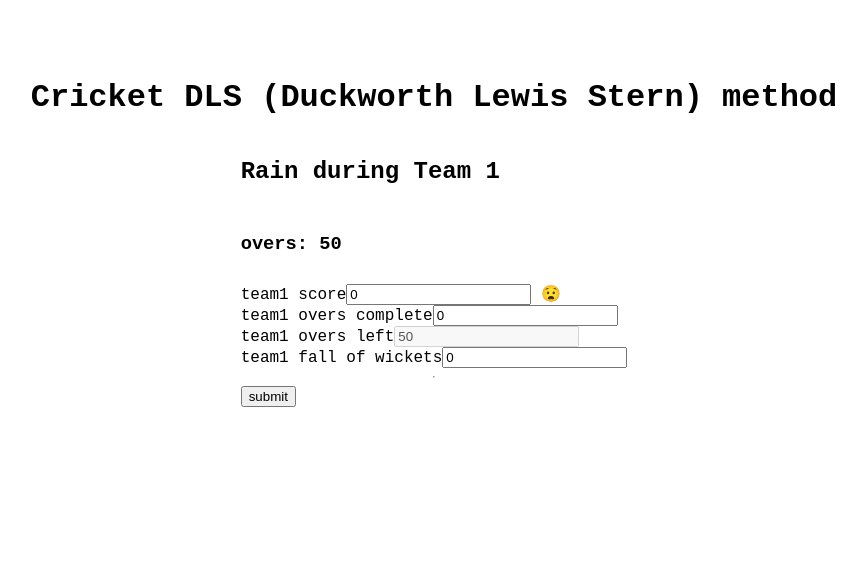
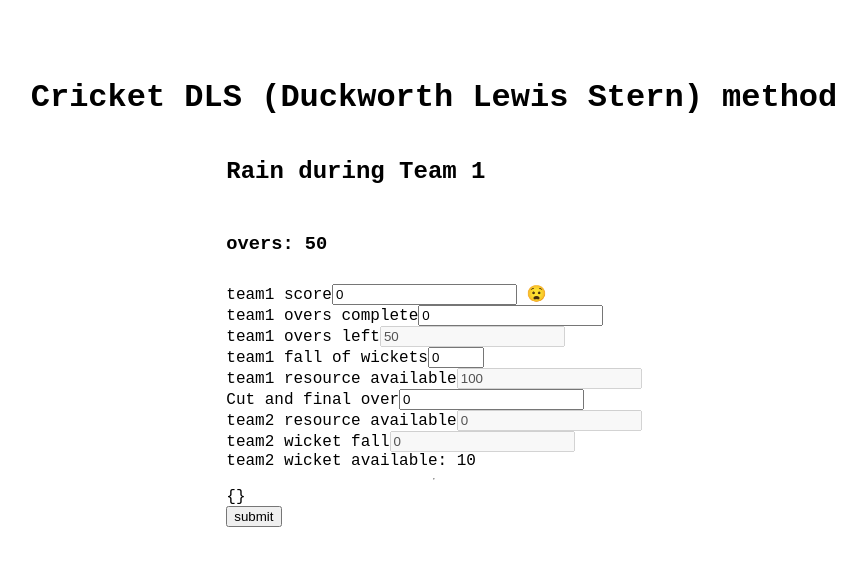
Before and after one commit to Miltonbhowmick/cricket-dls-method, a Nuxt app: page / in a window 1280 px wide. Shown: the top 566 px of the page, without its empty margins (206-1072 px from the left). Built offline with nearby package versions, Linux system fonts and the light colour scheme.

Commit message:
Added resouces properties and calculation but not wokring

```diff
--- a/pages/index.vue
+++ b/pages/index.vue
@@ -9,7 +9,7 @@
 					<div class="inputs">
 						<div>
 							<label>team1 score</label>
-							<input v-model="caseData.teamOneScore" type="number" />
+							<input v-model="caseData.teamOneScore" type="number" min="0" />
 							<span> &#128551;</span>
 						</div>
 						<div>
@@ -18,6 +18,7 @@
 								v-model="caseData.teamOneOverComplete"
 								type="number"
 								step=".01"
+								min="0"
 							/>
 							<span
 								v-if="caseData.teamOneOverComplete > caseData.numberOfOvers"
@@ -31,16 +32,57 @@
 								disabled
 								v-model="caseData.teamOneOverLeft"
 								type="number"
+								min="0"
 							/>
 						</div>
 						<div>
 							<label>team1 fall of wickets</label>
-							<input v-model="caseData.teamOneWicketFall" type="number" />
+							<input
+								v-model="caseData.teamOneWicketFall"
+								type="number"
+								min="0"
+								max="10"
+							/>
 							<span v-if="caseData.teamOneWicketFall > 10">&#128564;</span>
+						</div>
+						<div>
+							<label>team1 resource available</label>
+							<input
+								disabled
+								v-model="caseData.teamOneResource"
+								type="number"
+								min="0"
+							/>
+						</div>
+						<div>
+							<label>Cut and final over</label>
+							<input v-model="caseData.cutFinalOver" type="number" min="0" />
+						</div>
+						<div>
+							<label>team2 resource available</label>
+							<input
+								disabled
+								v-model="caseData.teamTwoResource"
+								type="number"
+								min="0"
+							/>
+						</div>
+						<div>
+							<label>team2 wicket fall</label>
+							<input
+								disabled
+								v-model="caseData.teamTwoWicketFall"
+								type="number"
+								min="0"
+							/>
+						</div>
+						<div>
+							<label>team2 wicket available: </label>
+							<span>{{ 10 - caseData.teamTwoWicketFall }}</span>
 						</div>
 						<hr />
 					</div>
-					<div class="answers" v-if="answers"></div>
+					<div class="answers" v-if="answers">{{ answers }}</div>
 					<button @click="calculationDLS(0)">submit</button>
 				</div>
 			</div>
@@ -57,8 +99,13 @@ var caseData = reactive({
 	teamOneOverComplete: 0,
 	teamOneOverLeft: 0,
 	teamOneWicketFall: 0,
+	teamOneSuspensionResource: 0,
+	teamOneResumptionResource: 0,
 	teamOneResource: 0,
 	teamTwoResource: 0,
+	cutFinalOver: 0,
+	teamTwoResource: 0,
+	teamTwoWicketFall: 0,
 });
 var answers = reactive({});
 
@@ -86,7 +133,9 @@ const calculationDLS = (type) => {
 		// Formula:
 		// Revised Score = S + G50 * (R2/R1) + 1
 		// Where, S is team one score, G50 is a standard score (245 total run) for a international criecket team
-		var divison = caseData.teamOneResource / caseData.teamTwoResource;
+		var divison =
+			Number(caseData.teamTwoResource) / Number(caseData.teamOneResource);
+		console.log("==a=sd=s=d", divison);
 		var revisedScore = caseData.teamOneScore + G50 * divison + 1;
 		answers["revised_score"] = revisedScore;
 		return;
@@ -97,7 +146,9 @@ watchEffect(() => {
 	if (caseData.teamOneOverComplete >= 0) {
 		if (caseData.teamOneOverComplete > caseData.numberOfOvers) return;
 		if (isMidOver(caseData.teamOneOverComplete)) {
-			console.log("><<> mid");
+			// Calculating left over if complete over is in mid over
+			// if complete over 46.3
+			// then left over 3.3
 			let decimal =
 				caseData.teamOneOverComplete - parseInt(caseData.teamOneOverComplete);
 			let leftDecimal = 0.6 - decimal;
@@ -110,20 +161,41 @@ watchEffect(() => {
 			caseData.teamOneOverLeft =
 				caseData.numberOfOvers - caseData.teamOneOverComplete;
 		}
+
+		// ICC adjusted table data
 		var table = adjustedTable[getAdjustedTableType(caseData.teamOneOverLeft)];
 		var percentageObj = table.find(
 			(el) => el.overs === String(caseData.teamOneOverLeft)
 		);
-		console.log(".....", percentageObj[String(caseData.teamOneWicketFall)]);
+		caseData.teamOneSuspensionResource =
+			percentageObj[String(caseData.teamOneWicketFall)];
 	}
 });
 
 watchEffect(() => {
-	// if ((caseData.teamOneOverLeft, caseData.teamOneWicketFall))
-	// 	console.log(
-	// 		"===============aci",
-	// 		adjustedTable["fiftyToZero"].filter((el) => parseInt(el.overs) === 49)
-	// 	);
+	if (caseData.cutFinalOver >= 0) {
+		var bigTable = adjustedTable["fiftyToZero"];
+		var percentageObj = bigTable.find(
+			(el) => el.overs === String(caseData.cutFinalOver)
+		);
+		caseData.teamTwoResource = percentageObj["0"];
+
+		var obj = bigTable.find(
+			(el) =>
+				el.overs === String(caseData.cutFinalOver - caseData.teamOneOverLeft)
+		);
+		console.log(">>>>", caseData.cutFinalOver - caseData.teamOneOverLeft);
+		// caseData.teamOneResumptionResource = obj[caseData.teamOneWicketFall];
+
+		console.log(
+			"dekh to",
+			caseData.teamOneSuspensionResource - caseData.teamOneResumptionResource,
+			caseData.teamOneResumptionResource,
+			caseData.teamOneSuspensionResource
+		);
+		caseData.teamOneResource =
+			caseData.teamOneSuspensionResource - caseData.teamOneResumptionResource;
+	}
 });
 </script>
 <style scoped lang="scss">
```
